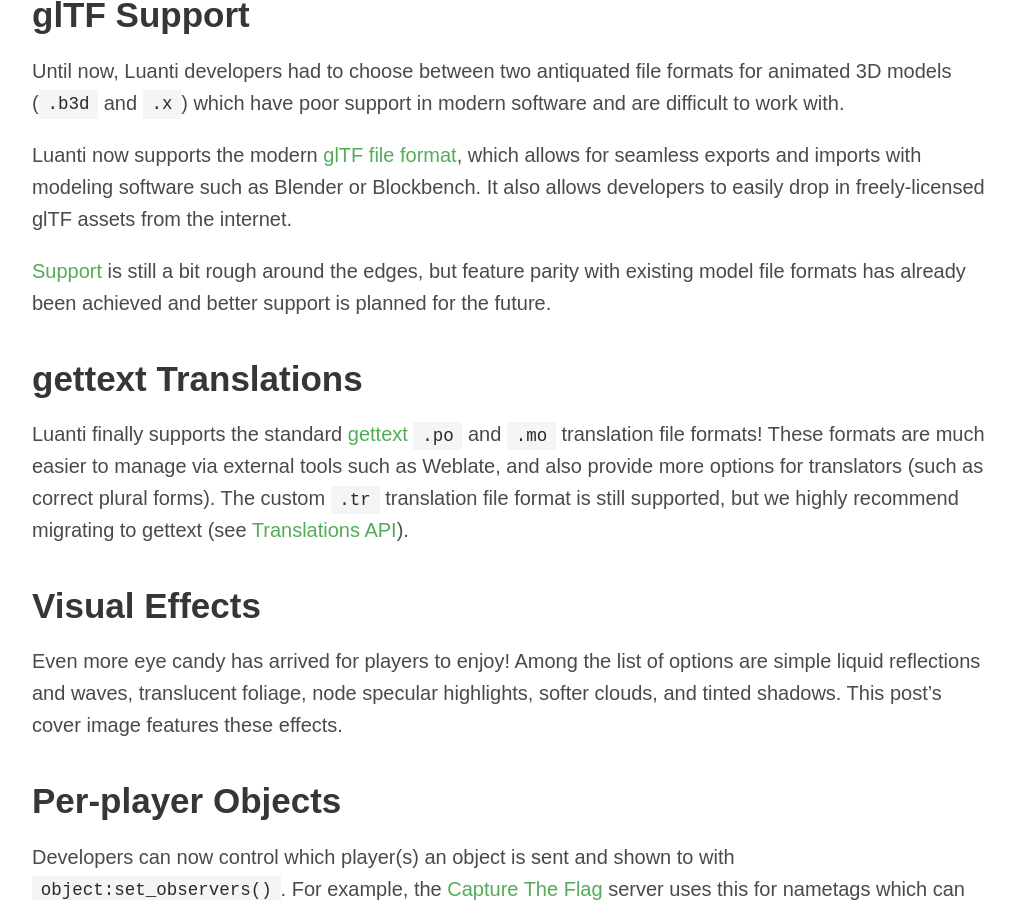
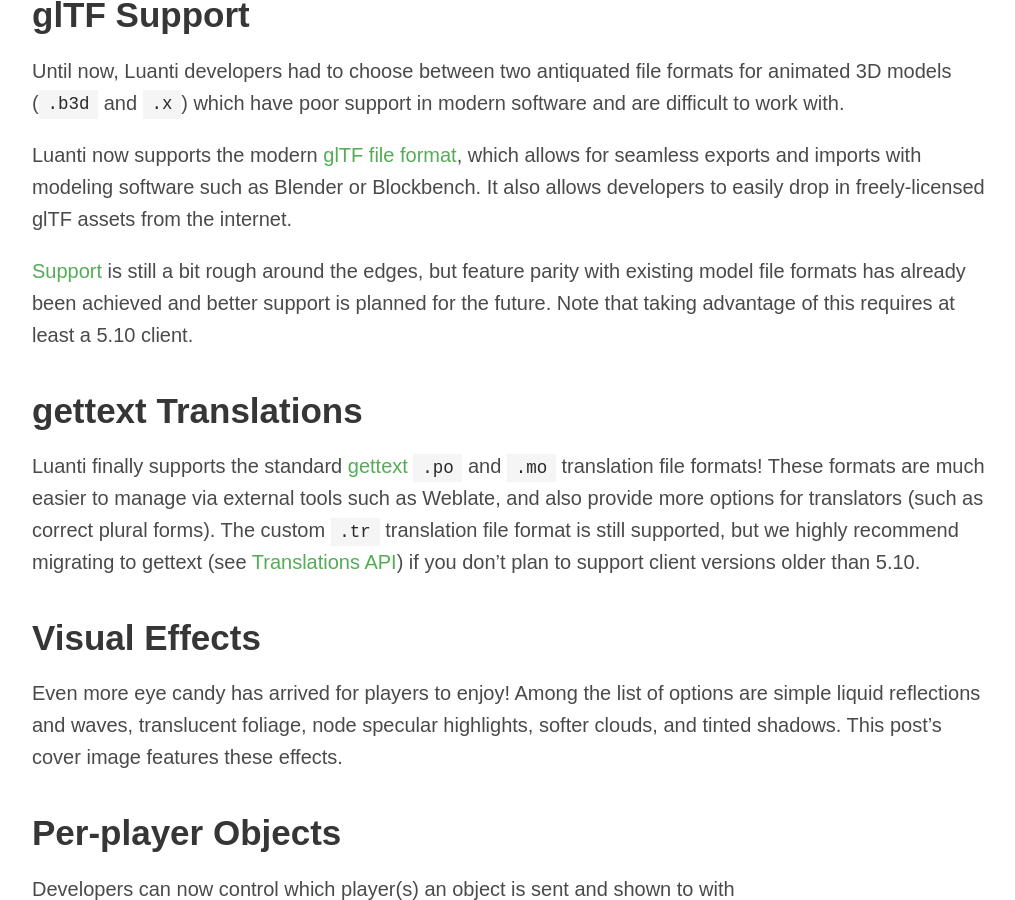
Before and after one commit to minetest/blog, a Jekyll site: the page built from _posts/2024-11-10-5.10.0-released.md, in a window 1280 px wide and 900 px high, scrolled down 2493 px. Shown: the whole window, without its empty margins (128-1143 px from the left). Built offline with Jekyll 4.4.1, drawn with Linux system fonts in a browser that asks for light colours.

Commit message:
Be explicit about .gl(tf|b) / .[mp]o client requirements

```diff
--- a/_posts/2024-11-10-5.10.0-released.md
+++ b/_posts/2024-11-10-5.10.0-released.md
@@ -56,14 +56,15 @@
 
 [Support](https://github.com/minetest/minetest/blob/5.10.0/doc/lua_api.md#gltf) is still a bit rough around the edges,
 but feature parity with existing model file formats has already been achieved and better support is planned for the
-future.
+future. Note that taking advantage of this requires at least a 5.10 client.
 
 ## gettext Translations
 
 Luanti finally supports the standard [gettext](https://www.gnu.org/software/gettext/) `.po` and `.mo` translation file
 formats! These formats are much easier to manage via external tools such as Weblate, and also provide more options for
 translators (such as correct plural forms). The custom `.tr` translation file format is still supported, but we highly
-recommend migrating to gettext (see [Translations API](https://github.com/minetest/minetest/blob/5.10.0/doc/lua_api.md#translations)).
+recommend migrating to gettext (see [Translations API](https://github.com/minetest/minetest/blob/5.10.0/doc/lua_api.md#translations))
+if you don't plan to support client versions older than 5.10.
 
 ## Visual Effects
 
```
